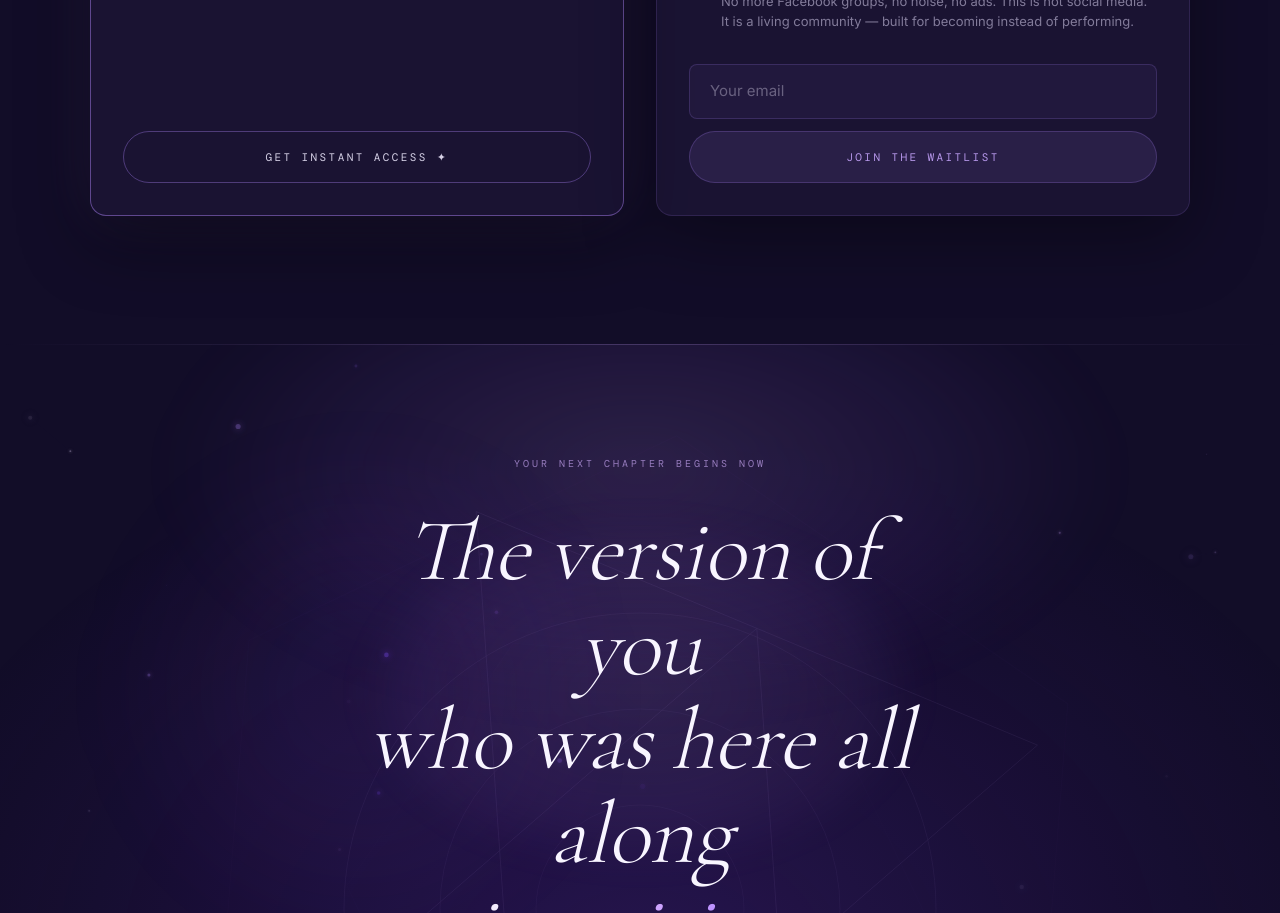
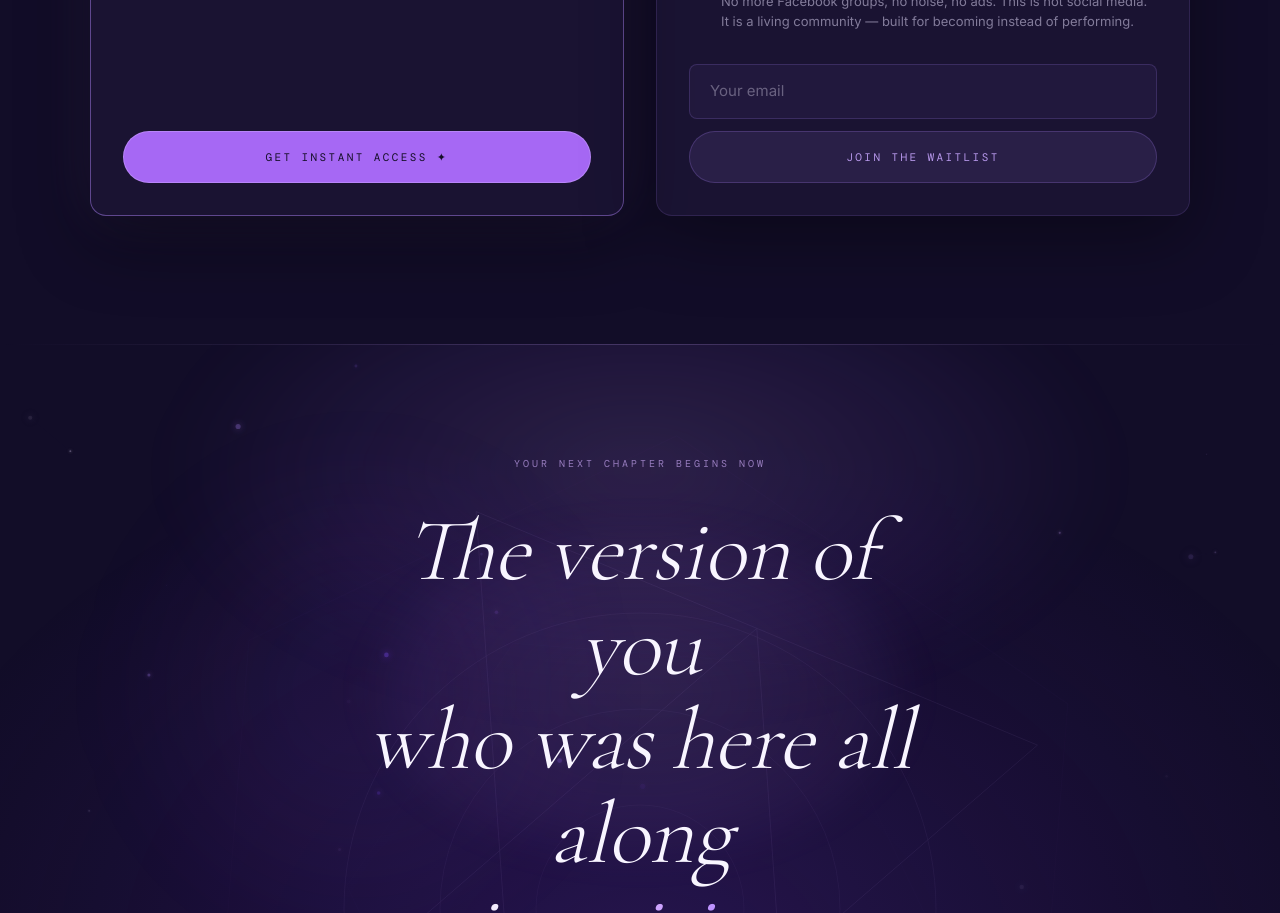
Before and after one commit to PixieC786/youcreateyou-website, a Next.js app: page / in a window 1280 px wide. Shown: the part 6600-7513 px from the top of the page. Built offline with nearby package versions, Linux system fonts and the light colour scheme; no server answers; the database is empty; a web font is replaced by a local one.

Commit message:
fix: add missing solid Button variant for parity with zirkaray.com
The Get Instant Access CTA was rendering as an outline button here vs a
filled purple button on zirkaray.com since this project's Button.tsx
never had a solid variant. Copied it over from zirkaray-website's Button.tsx.

```diff
--- a/components/sections/Pricing.tsx
+++ b/components/sections/Pricing.tsx
@@ -186,7 +186,7 @@ export default function Pricing() {
 
               <Button
                 onClick={() => beginCheckout()}
-                variant="primary"
+                variant="solid"
                 size="lg"
                 className="w-full justify-center mt-auto"
               >
--- a/components/ui/Button.tsx
+++ b/components/ui/Button.tsx
@@ -6,7 +6,7 @@ import clsx from 'clsx'
 
 interface ButtonProps {
   children: React.ReactNode
-  variant?: 'primary' | 'secondary' | 'ghost'
+  variant?: 'primary' | 'secondary' | 'ghost' | 'solid'
   size?: 'sm' | 'md' | 'lg'
   href?: string
   external?: boolean
@@ -46,6 +46,14 @@ const VARIANT: Record<string, string> = {
     'text-[rgba(240,236,255,0.45)]',
     'hover:text-[rgba(240,236,255,0.78)]',
     'underline-offset-4 hover:underline decoration-[rgba(179,136,255,0.3)]',
+  ].join(' '),
+  solid: [
+    'bg-[rgba(175,110,255,0.95)]',
+    'border border-[rgba(210,175,255,0.4)]',
+    'text-[#150f28]',
+    'font-medium',
+    'hover:bg-[rgba(190,130,255,1)]',
+    'hover:shadow-[0_0_28px_rgba(179,136,255,0.4),0_0_60px_rgba(179,136,255,0.15)]',
   ].join(' '),
 }
 
```
